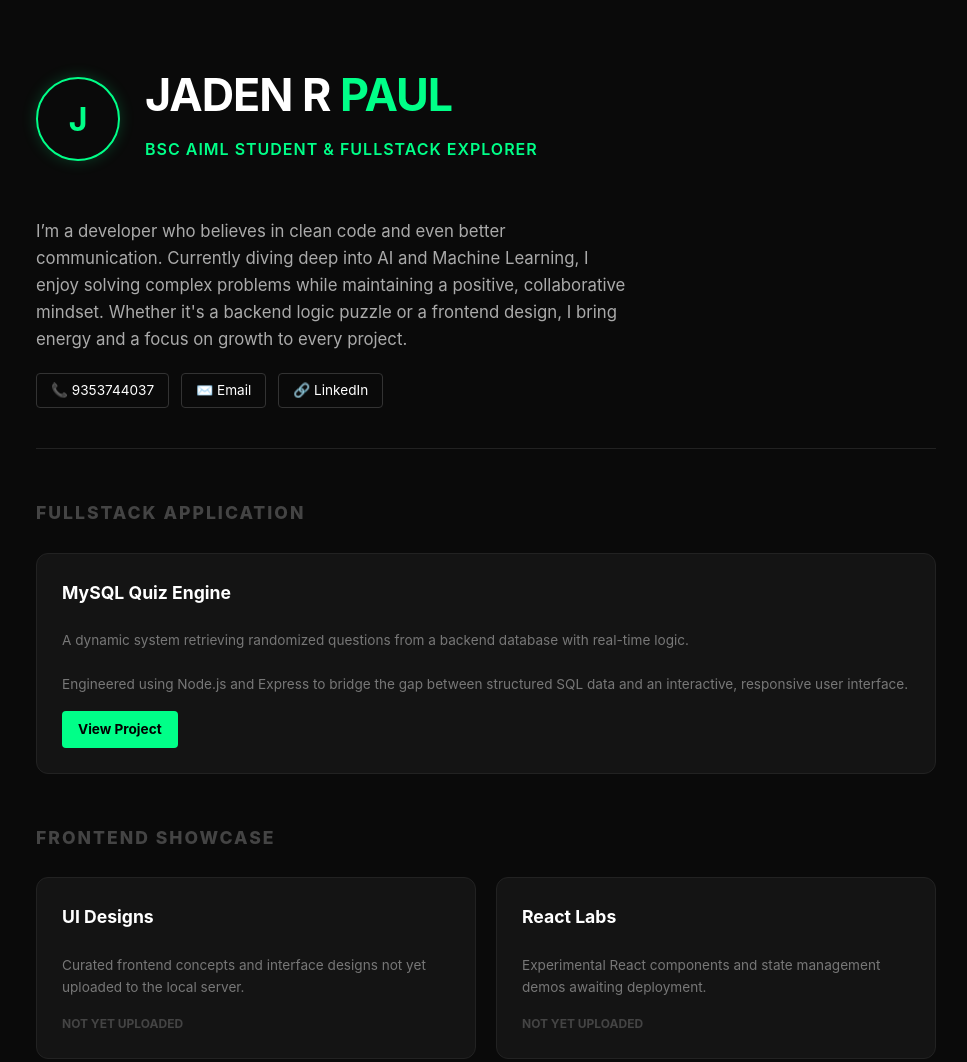
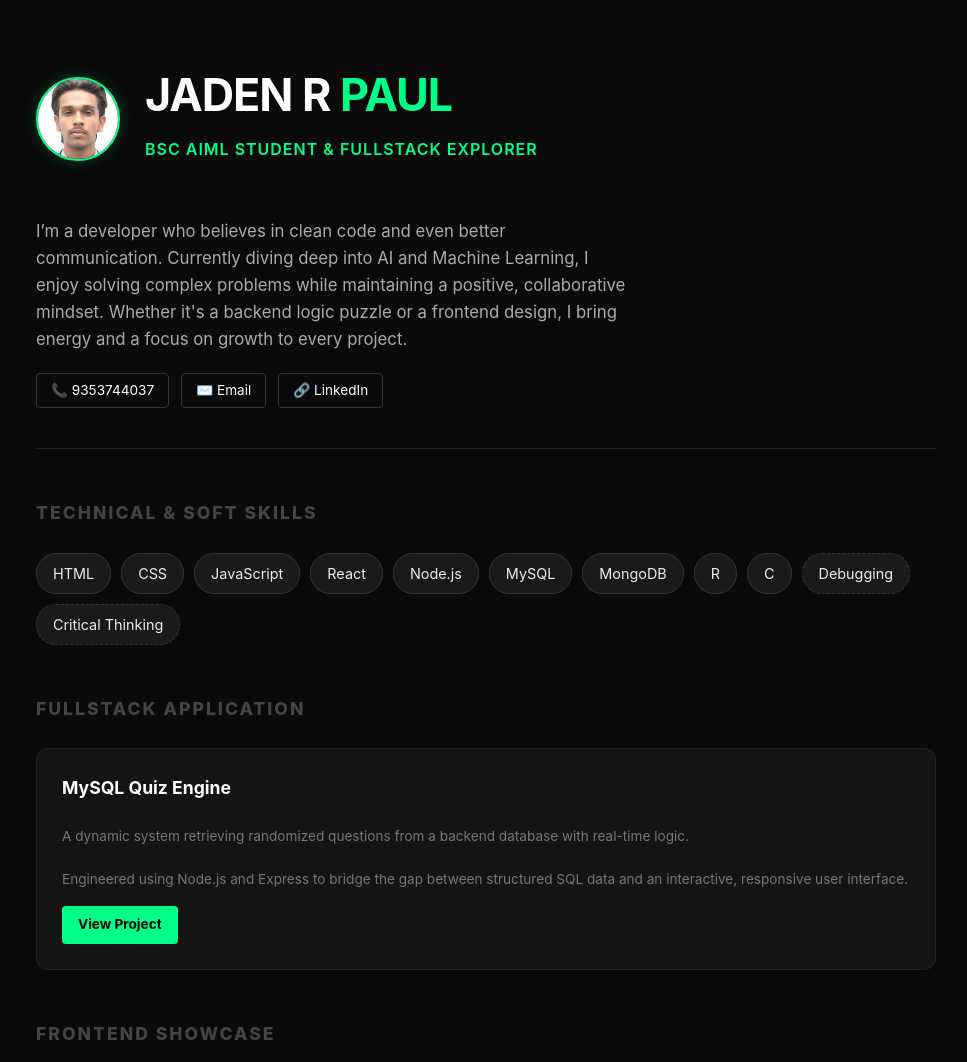
Before and after one commit to Jaden2909/jaden-portfolio, a website: page index.html in a window 1280 px wide. Shown: the top 1062 px of the page, without its empty margins (154-1121 px from the left). Drawn offline with Linux system fonts and the light colour scheme.

Commit message:
Full project with 10/10 UI and Server

```diff
--- a/index.html
+++ b/index.html
@@ -11,12 +11,19 @@
 
         /* Profile Section */
         .profile-header { display: flex; align-items: center; gap: 25px; margin-bottom: 40px; }
+
+        /* UPDATED: Profile Circle for Image */
         .initial-icon {
-            width: 80px; height: 80px; background: transparent;
+            width: 80px; height: 80px; background: #222;
             border: 2px solid var(--accent); border-radius: 50%;
             display: flex; align-items: center; justify-content: center;
-            font-size: 2rem; font-weight: bold; color: var(--accent);
+            overflow: hidden; /* Clips the image to the circle */
             box-shadow: 0 0 15px rgba(0, 255, 136, 0.2);
+        }
+        .initial-icon img {
+            width: 100%;
+            height: 100%;
+            object-fit: cover; /* Keeps aspect ratio */
         }
 
         header { border-bottom: 1px solid #222; padding-bottom: 40px; }
@@ -31,6 +38,20 @@
         .contact-links a:hover { border-color: var(--accent); color: var(--accent); }
 
         .section-title { font-size: 1.1rem; margin: 50px 0 25px; color: #444; text-transform: uppercase; letter-spacing: 2px; font-weight: 800; }
+
+        /* NEW: Skills Component Styling */
+        .skills-container { display: flex; flex-wrap: wrap; gap: 10px; }
+        .skill-tag {
+            background: #1a1a1a;
+            border: 1px solid #333;
+            color: var(--text);
+            padding: 8px 16px;
+            border-radius: 20px;
+            font-size: 0.9rem;
+            transition: 0.3s;
+        }
+        .skill-tag:hover { border-color: var(--accent); color: var(--accent); background: #111; }
+        .skill-tag.soft { border-style: dashed; } /* Subtle difference for soft skills */
 
         .grid { display: grid; grid-template-columns: repeat(auto-fit, minmax(320px, 1fr)); gap: 20px; }
 
@@ -50,7 +71,9 @@
     <div class="container">
         <header>
             <div class="profile-header">
-                <div class="initial-icon">J</div>
+                <div class="initial-icon">
+                    <img src="jaden.jpeg" alt="Jaden R Paul">
+                </div>
                 <div>
                     <h1>JADEN R <span>PAUL</span></h1>
                     <p class="tagline">BSc AIML Student & Fullstack Explorer</p>
@@ -67,6 +90,21 @@
                 <a href="https://www.linkedin.com/in/jadiee" target="_blank">🔗 LinkedIn</a>
             </div>
         </header>
+
+        <div class="section-title">Technical & Soft Skills</div>
+        <div class="skills-container">
+            <span class="skill-tag">HTML</span>
+            <span class="skill-tag">CSS</span>
+            <span class="skill-tag">JavaScript</span>
+            <span class="skill-tag">React</span>
+            <span class="skill-tag">Node.js</span>
+            <span class="skill-tag">MySQL</span>
+            <span class="skill-tag">MongoDB</span>
+            <span class="skill-tag">R</span>
+            <span class="skill-tag">C</span>
+            <span class="skill-tag soft">Debugging</span>
+            <span class="skill-tag soft">Critical Thinking</span>
+        </div>
 
         <div class="section-title">Fullstack Application</div>
         <div class="grid">
```
Also changed, not shown: jaden.jpeg (added).
